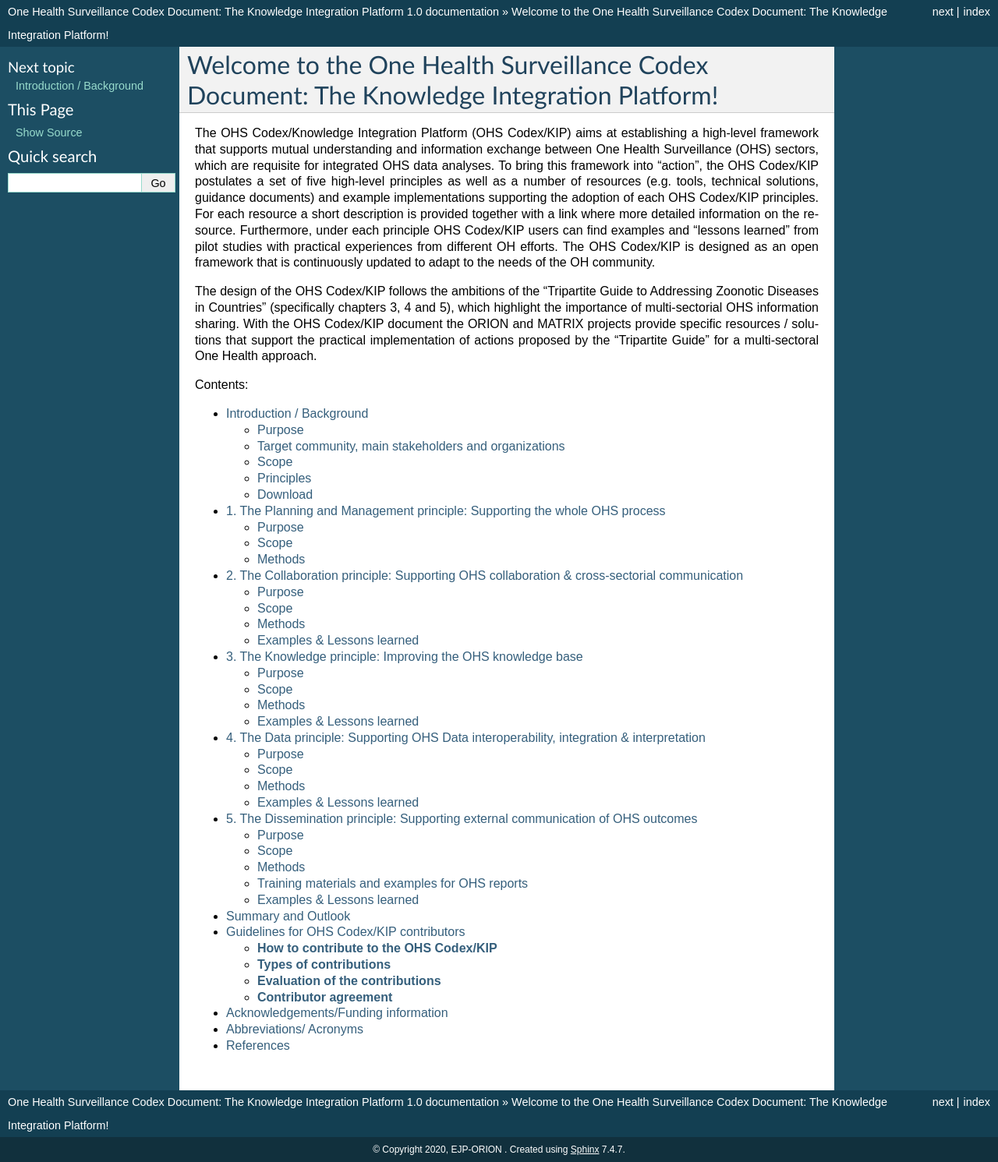
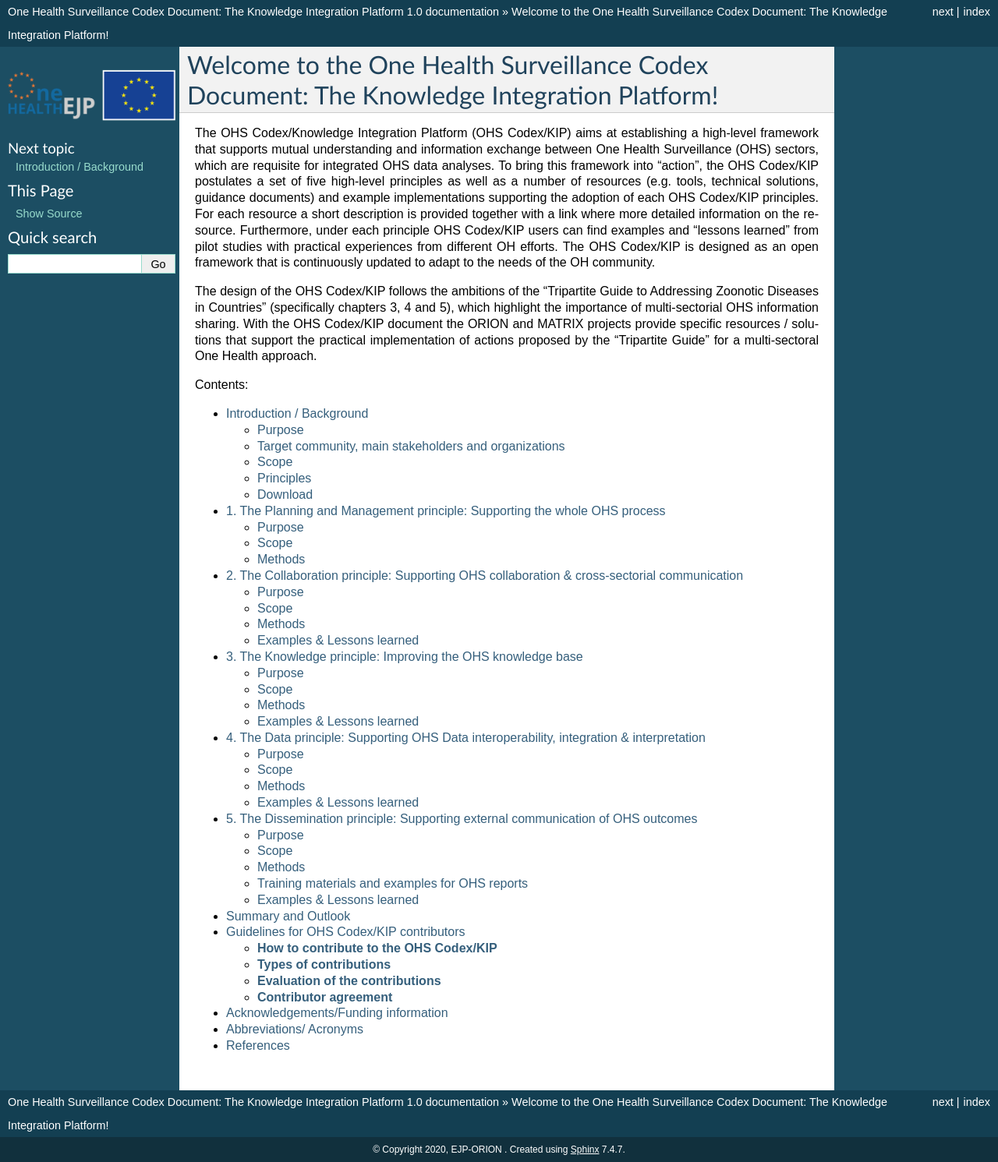
Before and after one commit to EJP-ORION/OH-Surveillance-Codex, a Sphinx documentation site: the page built from docs/index.rst, in a window 1280 px wide. Shown: the whole page at 78% size. Built offline with Sphinx 7.4.7, drawn with Linux system fonts in a browser that asks for light colours.

Commit message:
logo file path

```diff
--- a/docs/conf.py
+++ b/docs/conf.py
@@ -131,7 +131,7 @@ html_theme = 'default'
 html_static_path = ['_static']
 
 #Add the logo
-html_logo = "ohejp_logo.png"
+html_logo = "_static/ohejp_logo.png"
 html_theme_options = {
     'logo_only': True,
     'display_version': False,
@@ -145,9 +145,6 @@ html_css_files = ['css/custom.css',]
 #Use custom.css file
 def setup(app):
     app.add_css_file('custom.css')
-
-
-
 
 
 #New theme options
```
